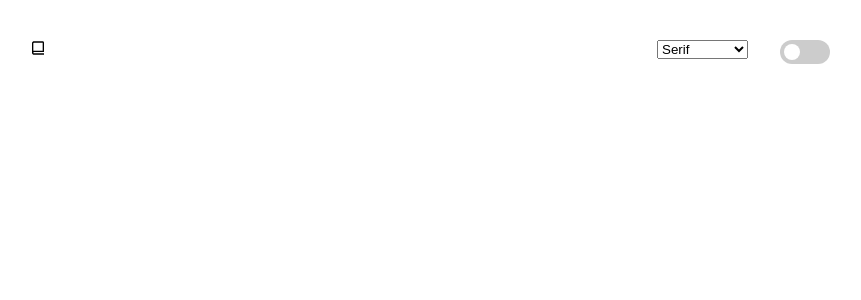
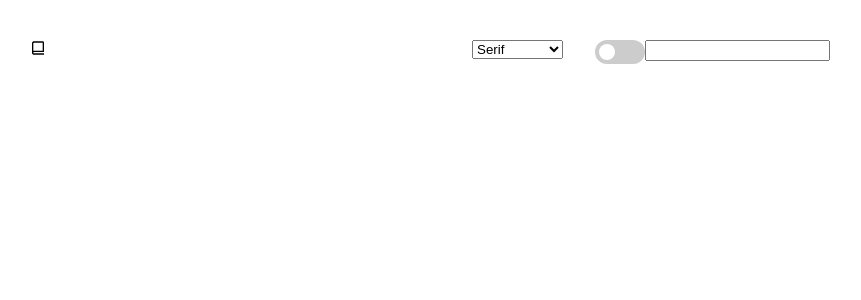
Before and after one commit to Nemo144/dictionary, a Next.js app in the folder dictionary/: page / in a window 1280 px wide. Shown: the top 300 px of the page, without its empty margins (210-1071 px from the left). Built offline with nearby package versions, Linux system fonts and the light colour scheme.

Commit message:
:construction: work in progress

```diff
--- a/dictionary/components/Dictionary.jsx
+++ b/dictionary/components/Dictionary.jsx
@@ -13,6 +13,11 @@ const Dictionary = () => {
 
   //to manage the change in state of the themes
   const [darkTheme, setDarkTheme] = useState(undefined);
+
+  //to manage the state of the input the text
+  const [text, setText] = useState({
+    firstText: "",
+  });
 
   //function to handle the toggle between light and dark themes
   const handleToggle = (event) => {
@@ -79,6 +84,10 @@ const Dictionary = () => {
               </label>
             </form>
           </div>
+
+          <div>
+            <input type="text" />
+          </div>
         </div>
       </div>
     </div>
```
